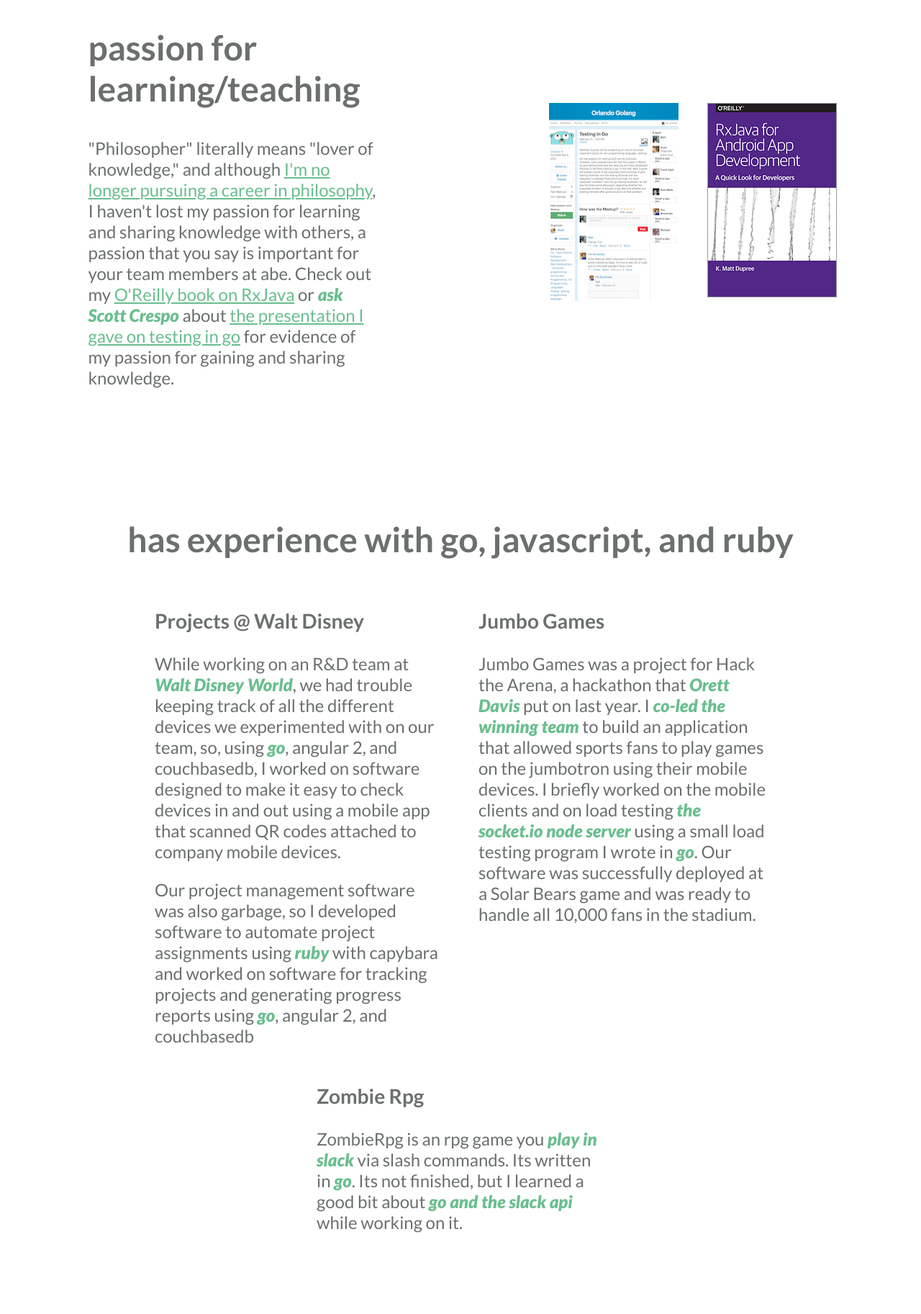
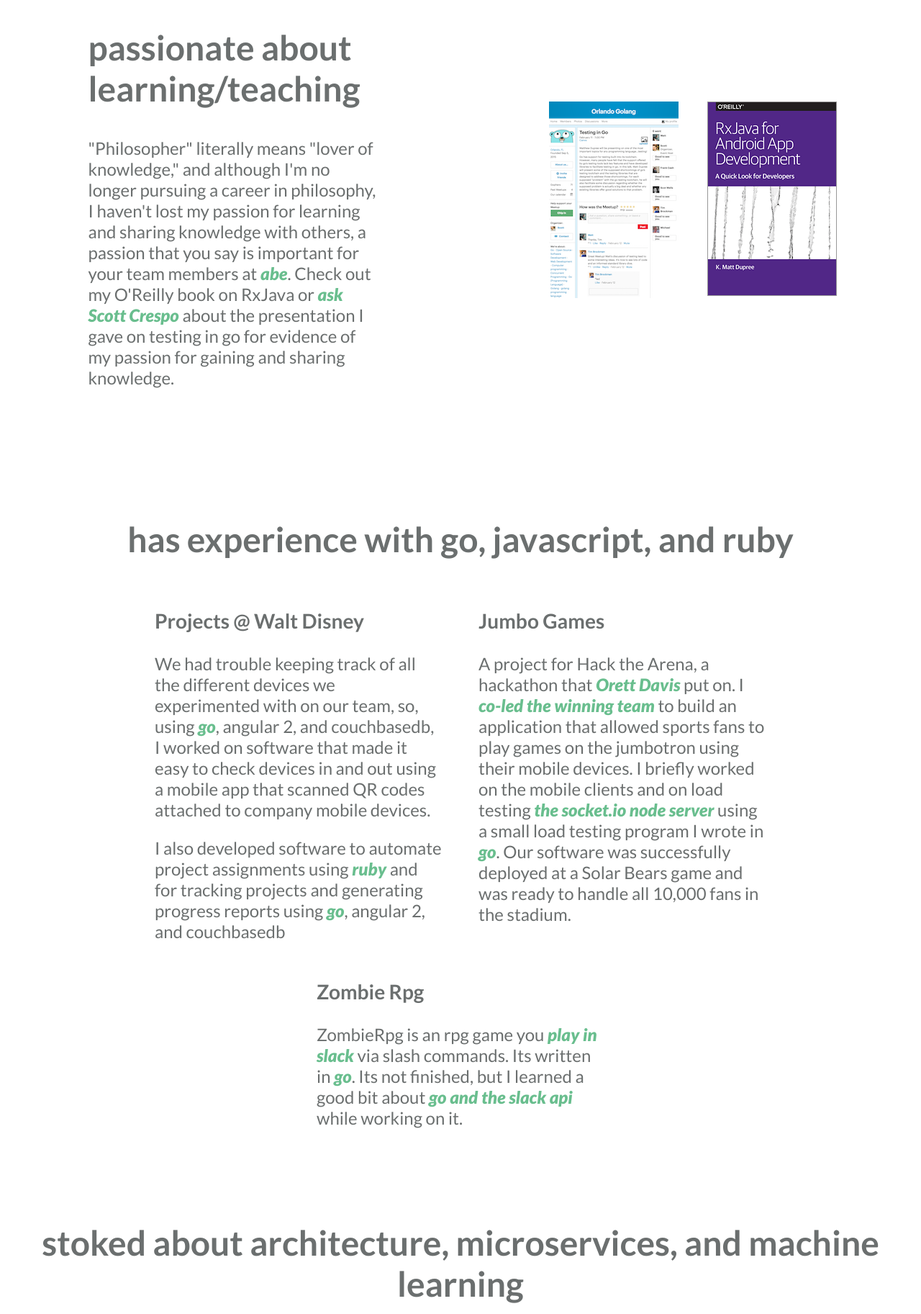
Before and after one commit to kmdupr33/matt-wants-to-work-for-you, a website: page index.html in a window 1280 px wide. Shown: the part 920-2745 px from the top of the page at 72% size. Drawn offline with Linux system fonts and the light colour scheme; some packages are replaced by stand-ins of ours; a script that the page names is missing.

```diff
--- a/css/master.css
+++ b/css/master.css
@@ -92,6 +92,10 @@
   box-shadow: 0 5px 4px 0 rgba(0,0,0,0.1);
 }
 
+.text-center {
+  text-align: center;
+}
+
 .copy {
   padding-left: 25px;
   padding-right: 25px;
--- a/index.html
+++ b/index.html
@@ -22,32 +22,32 @@
     </header>
     <section id="why" class="full centered-row">
       <div class="copy">
-        <h2>passion for learning/teaching</h2>
+        <h2>passionate about learning/teaching</h2>
         <p>
-          "Philosopher" literally means "lover of knowledge," and although <a href="http://www.philosophicalhacker.com/2014/04/22/why-im-glad-my-dream-job-didnt-work-out/">I'm no longer pursuing a career in philosophy</a>, I haven't lost my passion for learning and sharing knowledge with others, a passion that you say is important for your team members at abe. Check out my <a href="http://www.oreilly.com/programming/free/files/rxjava-for-android-app-development.pdf">O'Reilly book on RxJava</a> or <span class="brand">ask Scott Crespo</span> about <a href="http://www.meetup.com/OrlandoGolang/events/228255130/">the presentation I gave on testing in go</a> for evidence of my passion for gaining and sharing knowledge.
+          "Philosopher" literally means "lover of knowledge," and although I'm no longer pursuing a career in philosophy, I haven't lost my passion for learning and sharing knowledge with others, a passion that you say is important for your team members at <span class="brand">abe</span>. Check out my O'Reilly book on RxJava or <span class="brand">ask Scott Crespo</span> about the presentation I gave on testing in go for evidence of my passion for gaining and sharing knowledge.
         </p>
       </div>
       <div class="images">
-        <img src="/img/golang-talk.png" alt="" />
+        <a href="http://www.meetup.com/OrlandoGolang/events/228255130/"><img src="/img/golang-talk.png" alt="" /></a>
         <a href="http://www.oreilly.com/programming/free/files/rxjava-for-android-app-development.pdf"><img src="/img/book.png" alt="" /></a>
       </div>
     </section>
     <section class="stack full">
-      <h2>has experience with go, javascript, and ruby</h2>
+      <h2 class="text-center">has experience with go, javascript, and ruby</h2>
       <div class="start-row">
         <div class="copy">
           <h3>Projects @ Walt Disney</h3>
           <p>
-            While working on an R&D team at <span class="brand">Walt Disney World</span>, we had trouble keeping track of all the different devices we experimented with on our team, so, using <span class="brand">go</span>, angular 2, and couchbasedb, I worked on software designed to make it easy to check devices in and out using a mobile app that scanned QR codes attached to company mobile devices.
+            We had trouble keeping track of all the different devices we experimented with on our team, so, using <span class="brand">go</span>, angular 2, and couchbasedb, I worked on software that made it easy to check devices in and out using a mobile app that scanned QR codes attached to company mobile devices.
           </p>
           <p>
-            Our project management software was also garbage, so I developed software to automate project assignments using <span class="brand">ruby</span> with capybara and worked on software for tracking projects and generating progress reports using <span class="brand">go</span>, angular 2, and couchbasedb
+            I also developed software to automate project assignments using <span class="brand">ruby</span> and for tracking projects and generating progress reports using <span class="brand">go</span>, angular 2, and couchbasedb
           </p>
         </div>
         <div class="copy">
           <h3>Jumbo Games</h3>
           <p>
-            Jumbo Games was a project for Hack the Arena, a hackathon that <span class="brand">Orett Davis</span> put on last year. I <span class="brand">co-led the winning team</span> to build an application that allowed sports fans to play games on the jumbotron using their mobile devices. I briefly worked on the mobile clients and on load testing <span class="brand">the socket.io node server</span> using a small load testing program I wrote in <span class="brand">go</span>. Our software was successfully deployed at a Solar Bears game and was ready to handle all 10,000 fans in the stadium.
+            A project for Hack the Arena, a hackathon that <span class="brand">Orett Davis</span> put on. I <span class="brand">co-led the winning team</span> to build an application that allowed sports fans to play games on the jumbotron using their mobile devices. I briefly worked on the mobile clients and on load testing <span class="brand">the socket.io node server</span> using a small load testing program I wrote in <span class="brand">go</span>. Our software was successfully deployed at a Solar Bears game and was ready to handle all 10,000 fans in the stadium.
           </p>
         </div>
         <div class="copy">
@@ -59,13 +59,13 @@
       </div>
     </section>
     <section class="full stack">
-      <h2>stoked about architecture, microservices, and machine learning</h2>
+      <h2 class="text-center">stoked about architecture, microservices, and machine learning</h2>
       <div class="start-row">
         <p class="copy">
-          I love thinking about software architecture. Most of my experience is in building mobile applications, but I've recently realized that I care far more about scalable architectures than fancy UI or UX. See <a href="http://www.philosophicalhacker.com/post/why-we-should-stop-putting-logic-in-activities/">my writing on Android application architecture</a>, for example.
+          I love thinking about software architecture. I recently realized that I care far more about scalable architectures than fancy UI or UX. See <a href="http://www.philosophicalhacker.com/post/why-we-should-stop-putting-logic-in-activities/">my writing on Android application architecture</a>, for example.
         </p>
         <p class="copy">
-          While at Disney, I got a taste of working with microservices and machine-learning while <span class="brand">I developed a strategy for testing microservices for a NLP-based guest services application</span>. While I did not actually build these microservices myself, I knew that I wanted to spend more time exploring microservice- and machine-learning-based applications.
+          While at Disney, I got a taste of working with microservices and machine-learning while <span class="brand">I developed a strategy for testing microservices for a NLP-based guest services application</span>. Working on this project whet my appetite for spending more time exploring microservice- and machine-learning-based applications.
         </p>
         <p class="copy">
           I also spent some time at disney "dockerizing" our web applications. <span class="brand">Docker</span>, as you know, can be very useful for deploying microservices.
```
Also changed, not shown: 1 other file.
